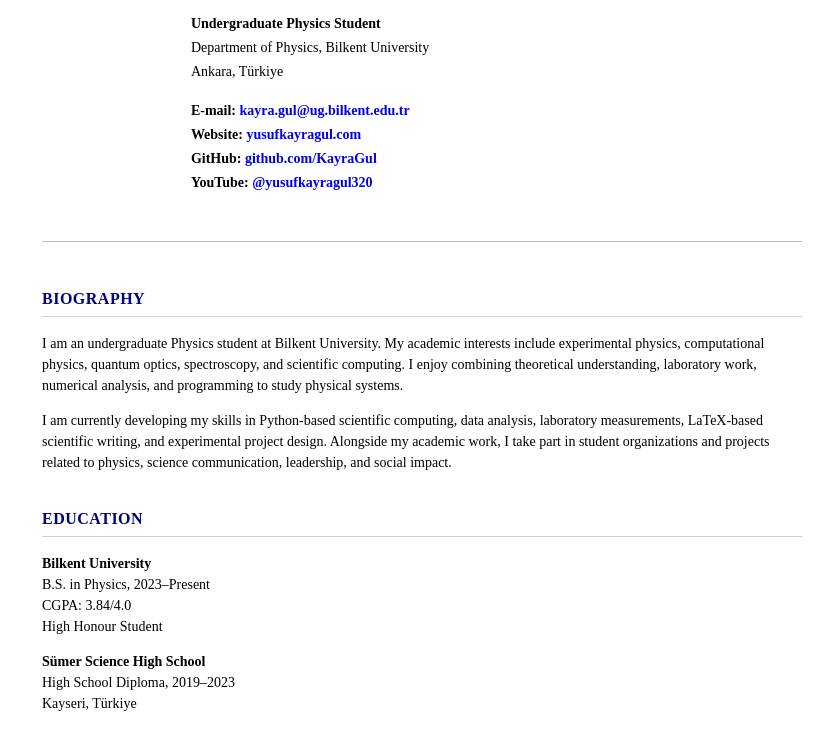
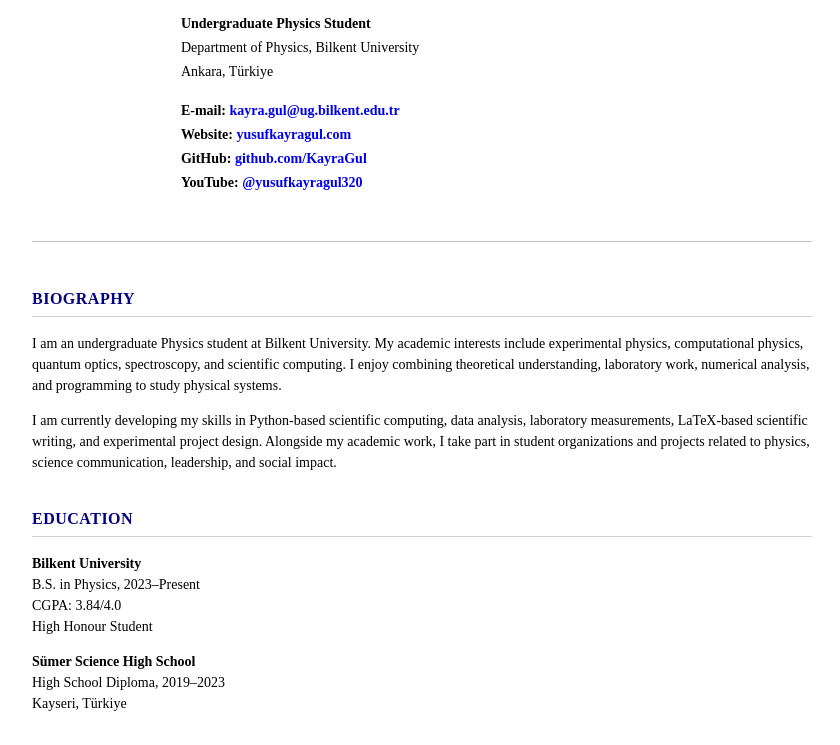
Before and after one commit to KayraGul/KayraGul.github.io, a plain HTML site: page index.html in a window 1280 px wide. Shown: the part 102-847 px from the top of the page, without its empty margins (218-1058 px from the left). Drawn offline with Linux system fonts and the light colour scheme.

Commit message:
Update style.css

```diff
--- a/style.css
+++ b/style.css
@@ -8,7 +8,7 @@
 }
 
 .page {
-    width: 760px;
+    width: 780px;
     margin: 40px auto;
 }
 
@@ -24,6 +24,7 @@
     object-fit: cover;
     border: 1px solid #bfbfbf;
     padding: 4px;
+    background-color: #ffffff;
 }
 
 .intro {
```
